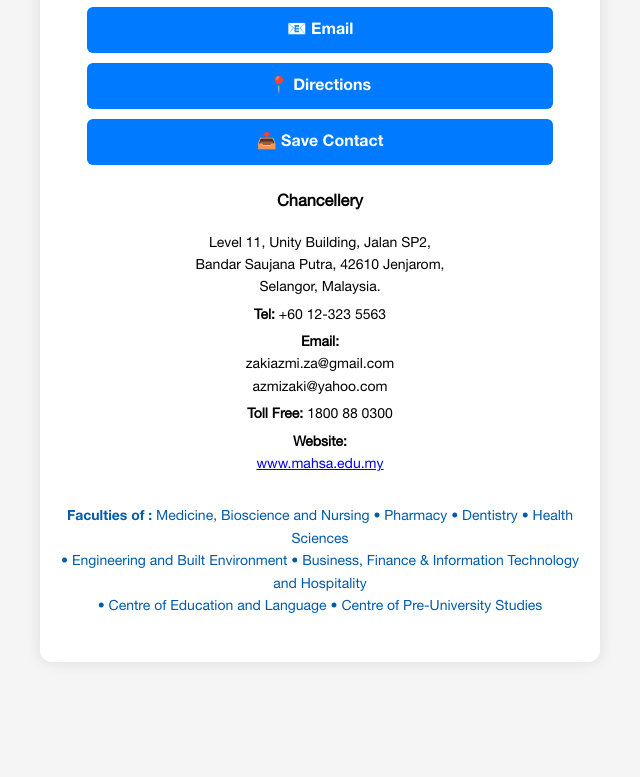
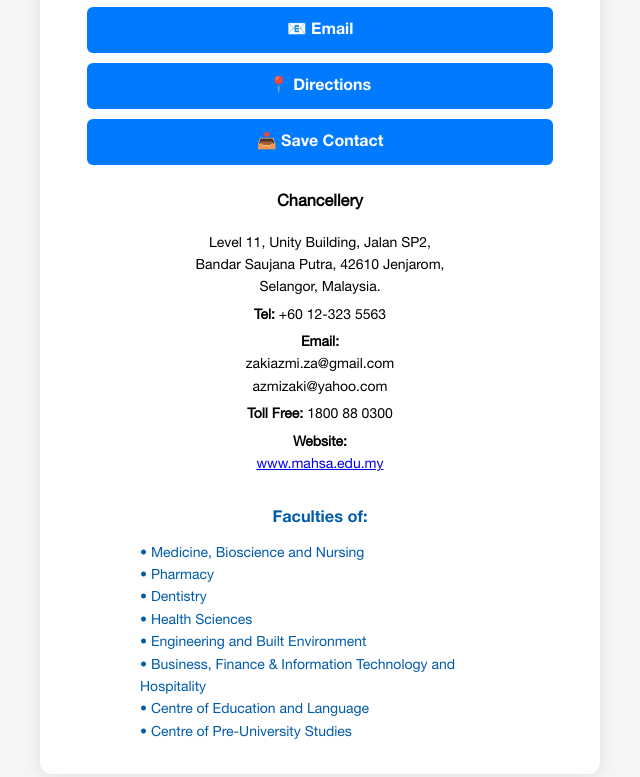
Before and after one commit to JoeFlyrics/Tun-Zaki-Azmi-card, a plain HTML site: page index.html in a window 1280 px wide. Shown: the part 349-1126 px from the top of the page, without its empty margins (320-960 px from the left). Before the commit the page ends 1039 px from the top, so only its background shows below. Drawn offline with Linux system fonts and the light colour scheme.

Commit message:
Update index.html

```diff
--- a/index.html
+++ b/index.html
@@ -5,7 +5,6 @@
   <meta name="viewport" content="width=device-width, initial-scale=1" />
   <title>Tun Zaki Azmi – Chancellor</title>
 
-  <!-- Embed Helvetica Neue Web Fonts -->
   <style>
     @font-face {
       font-family: 'HelveticaNeueBold';
@@ -91,14 +90,28 @@
       font-family: 'HelveticaNeueRoman', Arial, sans-serif;
     }
 
-    .faculties strong {
+    .faculties h3 {
       font-family: 'HelveticaNeueBold', Arial, sans-serif;
+      margin-bottom: 10px;
+    }
+
+    .faculties ul {
+      list-style: none;
+      padding: 0;
+      margin: 0 auto;
+      max-width: 360px;
+      text-align: left;
+      display: inline-block;
+    }
+
+    .faculties ul li::before {
+      content: "• ";
+      color: #005BAA;
     }
   </style>
 </head>
 <body>
   <div class="card">
-    <!-- MAHSA Logo -->
     <img src="MAHSA U Logo.png" alt="MAHSA Logo" class="logo" />
 
     <h2>Tun Zaki Azmi</h2>
@@ -125,9 +138,17 @@
     </div>
 
     <div class="faculties">
-      <p><strong>Faculties of :</strong> Medicine, Bioscience and Nursing • Pharmacy • Dentistry • Health Sciences<br>
-      • Engineering and Built Environment • Business, Finance & Information Technology and Hospitality<br>
-      • Centre of Education and Language • Centre of Pre-University Studies</p>
+      <h3><strong>Faculties of:</strong></h3>
+      <ul>
+        <li>Medicine, Bioscience and Nursing</li>
+        <li>Pharmacy</li>
+        <li>Dentistry</li>
+        <li>Health Sciences</li>
+        <li>Engineering and Built Environment</li>
+        <li>Business, Finance & Information Technology and Hospitality</li>
+        <li>Centre of Education and Language</li>
+        <li>Centre of Pre-University Studies</li>
+      </ul>
     </div>
   </div>
 </body>
```
